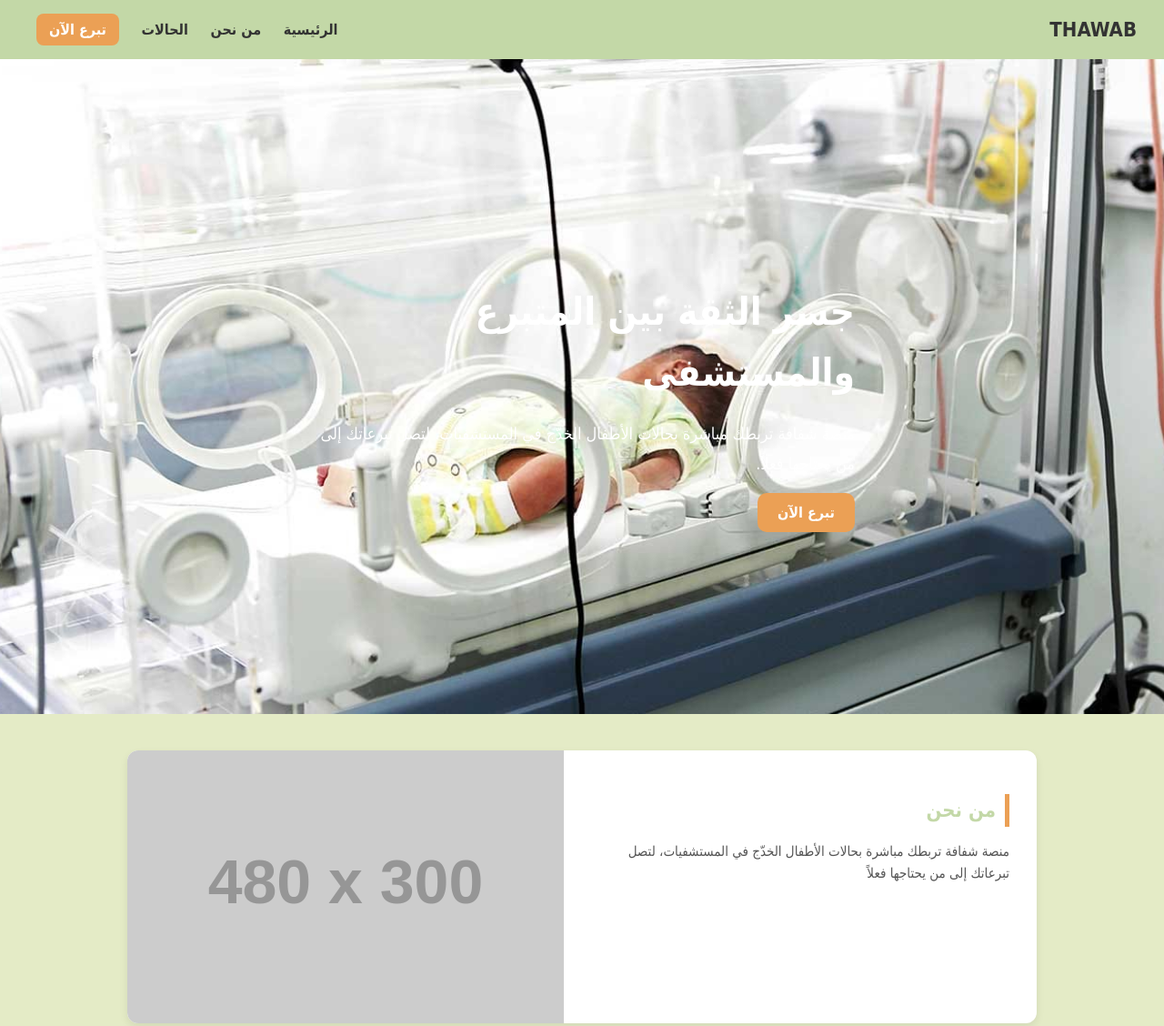
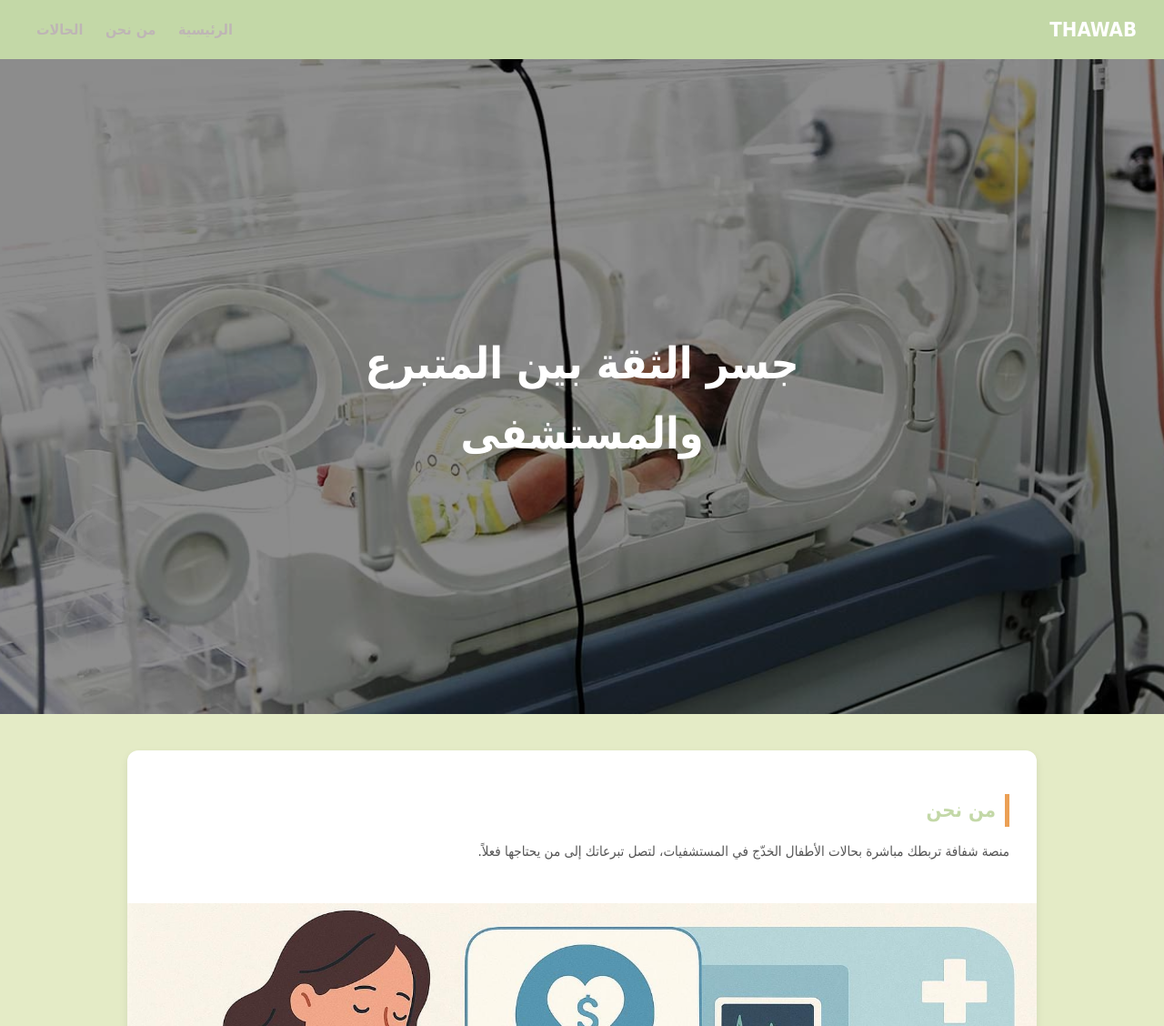
Before and after one commit to Programmer10y/THAWAB, a plain HTML site: page index.html in a window 1280 px wide. Shown: the top 1128 px of the page at 91% size. Drawn offline with Linux system fonts and the light colour scheme; placeholder pictures from the web are drawn by us.

Commit message:
Add files via upload

```diff
--- a/index.html
+++ b/index.html
@@ -35,13 +35,13 @@
     header h1 {
       margin: 0;
       font-size: 22px;
-      color: #333;
+      color: white; /* لتوضيح العنوان على الخلفية الغامقة */
     }
 
     nav a {
       text-decoration: none;
       margin: 0 10px;
-      color: #333;
+      color: rgb(190, 181, 181);
       font-weight: bold;
       transition: color 0.3s, transform 0.3s;
     }
@@ -51,24 +51,10 @@
       transform: scale(1.05);
     }
 
-    .donate-btn {
-      background: var(--orange);
-      color: white;
-      padding: 8px 14px;
-      border-radius: 8px;
-      text-decoration: none;
-      transition: background 0.3s, transform 0.3s;
-    }
-
-    .donate-btn:hover {
-      background: #e78d36;
-      transform: scale(1.05);
-    }
-
     /* قسم الواجهة */
     .hero {
       position: relative;
-  background: url("واجهه.jpg") center/cover no-repeat; /* ← غيّر هذا لاسم صورتك */
+      background: url("واجهه.jpg") center/cover no-repeat;
       height: 90vh;
       display: flex;
       align-items: center;
@@ -77,7 +63,7 @@
     }
 
     .hero-overlay {
-  background: rgba(0, 0, 0, 0.45); /* تظليل خفيف على الصورة لتوضيح النص */
+      background: rgba(0, 0, 0, 0.45); /* تظليل خفيف */
       width: 100%;
       height: 100%;
       display: flex;
@@ -92,30 +78,17 @@
     }
 
     .hero-content h2 {
-  font-size: 42px;
+      font-size: 48px;
       font-weight: bold;
       margin-bottom: 15px;
+      color: #fff;
     }
 
     .hero-content p {
-  font-size: 18px;
+      font-size: 20px;
       margin-bottom: 25px;
       line-height: 1.8;
-}
-
-.hero-content .btn {
-  background: var(--orange);
-  color: white;
-  padding: 12px 22px;
-  border-radius: 10px;
-  text-decoration: none;
-  font-weight: bold;
-  transition: background 0.3s, transform 0.3s;
-}
-
-.hero-content .btn:hover {
-  background: #e78d36;
-  transform: scale(1.05);
+      color: #fdfdfd;
     }
 
     /* قسم من نحن */
@@ -150,7 +123,7 @@
 
     .about img {
       flex: 1 1 400px;
-      max-width: 500px;
+      max-width: 100%;
       object-fit: cover;
     }
 
@@ -182,11 +155,12 @@
 
     .case img {
       width: 100%;
-  height: 200px; /* ارتفاع ثابت لكل الصور */
-  object-fit: cover; /* يملأ الصورة بدون تشويه */
+      height: 200px;
+      object-fit: cover;
       border-radius: 8px;
       margin-bottom: 10px;
     }
+
     .case h3 {
       color: var(--green-dark);
       margin: 5px 0;
@@ -282,27 +256,24 @@
       <a href="#home">الرئيسية</a>
       <a href="#about">من نحن</a>
       <a href="#cases">الحالات</a>
-      <a href="#donate" class="donate-btn">تبرع الآن</a>
+      <!-- زر التبرع تم حذفه -->
     </nav>
   </header>
 
   <section class="hero" id="home">
+    <div class="hero-overlay">
       <div class="hero-content">
         <h2>جسر الثقة بين المتبرع والمستشفى</h2>
-      <p>منصة شفافة تربطك مباشرة بحالات الأطفال الخدّج في المستشفيات، لتصل تبرعاتك إلى من يحتاجها فعلاً.</p>
-      <a href="#donate" class="btn">تبرع الآن</a>
       </div>
-
+    </div>
   </section>
 
   <section class="about" id="about">
     <div class="about-text">
       <h2>من نحن</h2>
-      <p>
- منصة شفافة تربطك مباشرة بحالات الأطفال الخدّج في المستشفيات، لتصل تبرعاتك إلى من يحتاجها فعلاً
-      </p>
+      <p>منصة شفافة تربطك مباشرة بحالات الأطفال الخدّج في المستشفيات، لتصل تبرعاتك إلى من يحتاجها فعلاً.</p>
     </div>
-    <img src="https://via.placeholder.com/480x300" alt="صورة العمل الخيري" />
+    <img src="تبرع.jpg" alt="صورة العمل الخيري" />
   </section>
 
   <section id="cases" class="cases">
@@ -316,12 +287,12 @@
       <img src="حاله2.jpg" alt="حالة 2">
       <h3>حالة الطفلة ليان</h3>
       <p>تعاني من ضعف تنفسي وتحتاج أجهزة دعم تنفس </p>
-      <a href="#donate" class="-case-btn">تبرع الآن</a>
+      <a href="#donate" class="donate-case-btn">تبرع الآن</a>
     </div>
     <div class="case">
       <img src="حاله3.jpg" alt="حالة 3">
       <h3>حالة الطفل آدم</h3>
-      <p>يحتاج علاج  ومتابعة مستمرة لحالته الصحية.</p>
+      <p>يحتاج علاج ومتابعة مستمرة لحالته الصحية.</p>
       <a href="#donate" class="donate-case-btn">تبرع الآن</a>
     </div>
   </section>
@@ -336,7 +307,7 @@
         <option value="international">دولي</option>
       </select>
       <textarea placeholder="ملاحظات أو إثبات التحويل (اختياري)"></textarea>
-      <button type="submit">إرسال اdonateلتبرع</button>
+      <button type="submit">إرسال التبرع</button>
     </form>
   </section>
 
```
Also changed, not shown: تبرع.jpg (added). Lines whose indentation alone changed are shown as unchanged.
